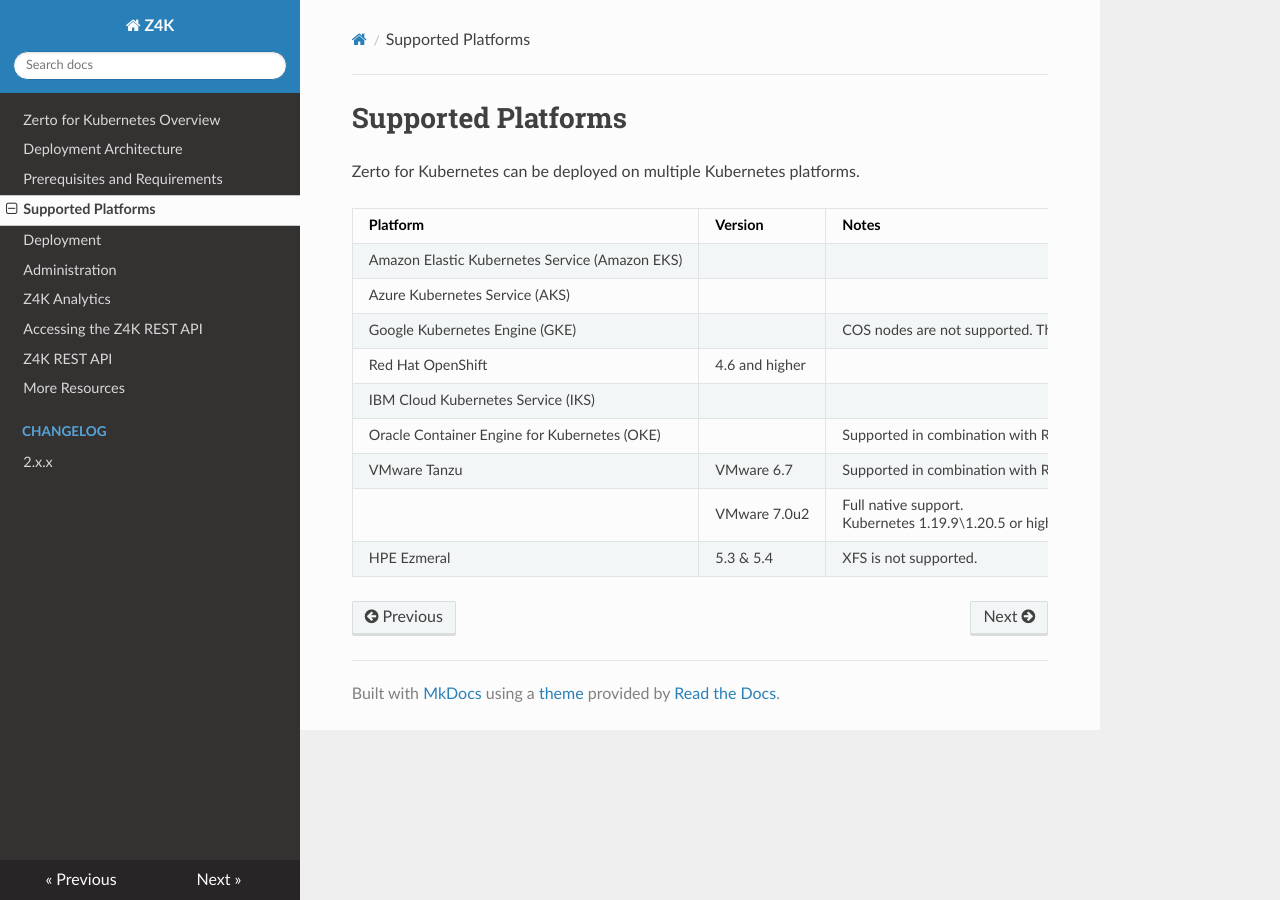
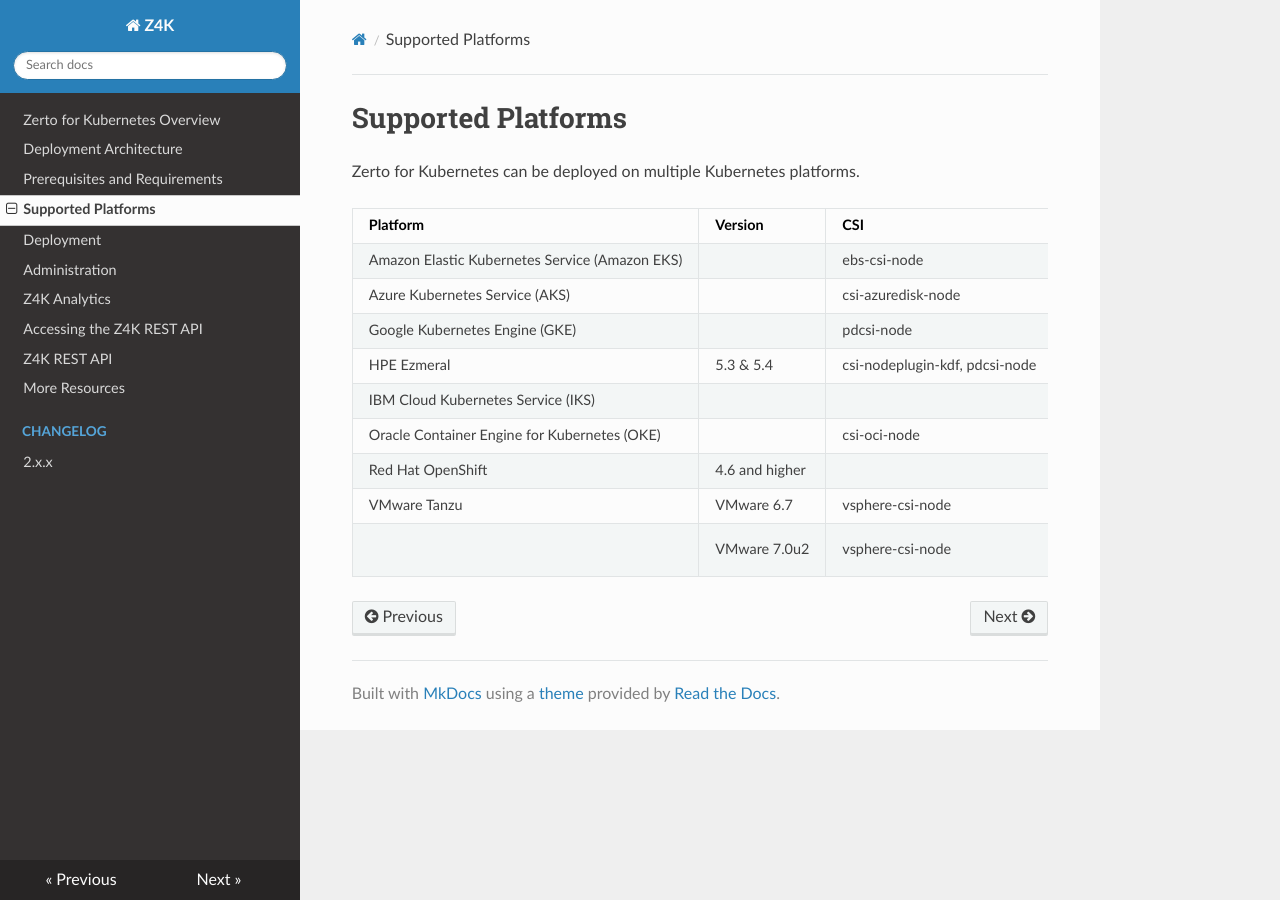
Before and after one commit to ZertoPublic/Z4K, an MkDocs documentation site: the page built from docs/SupportedPlatforms.md, in a window 1280 px wide. Built offline with MkDocs 1.6.1, drawn with Linux system fonts in a browser that asks for light colours.

Commit message:
Update SupportedPlatforms.md

```diff
--- a/docs/SupportedPlatforms.md
+++ b/docs/SupportedPlatforms.md
@@ -2,14 +2,14 @@
 
 Zerto for Kubernetes can be deployed on multiple Kubernetes platforms.
 
-| Platform                             | Version  |Notes |
-| ------------------------------------ |--|------ |
-| Amazon Elastic Kubernetes Service (Amazon EKS)|  |    |
-| Azure Kubernetes Service (AKS)|   |    |
-| Google Kubernetes Engine (GKE)|    | COS nodes are not supported. Therefore, Autopilot deployment is not supported.|  |
+| Platform                             | Version  |  CSI| Notes |
+| ------------------------------------ |--|--- |--- |
+| Amazon Elastic Kubernetes Service (Amazon EKS)|  | ebs-csi-node |   |
+| Azure Kubernetes Service (AKS)|   |  csi-azuredisk-node   |  |
+| Google Kubernetes Engine (GKE)|   | pdcsi-node | COS nodes are not supported. Therefore, Autopilot deployment is not supported.|  |
+| HPE Ezmeral | 5.3 & 5.4 |csi-nodeplugin-kdf, pdcsi-node| XFS is not supported. |
+| IBM Cloud Kubernetes Service (IKS) |  |    |
+| Oracle Container Engine for Kubernetes (OKE) |   |csi-oci-node |Supported in combination with Rook. |
 | Red Hat OpenShift | 4.6 and higher  | |  |
-| IBM Cloud Kubernetes Service (IKS) |  |    |
-| Oracle Container Engine for Kubernetes (OKE) |   |Supported in combination with Rook. |
-| VMware Tanzu  | VMware 6.7 | Supported in combination with Rook. |
-|   | VMware 7.0u2 |Full native support. <br> Kubernetes 1.19.9\1.20.5 or higher (CSI Block device support) on top of Tanzu Kubernetes Grid (TKG) is supported.  ||
-| HPE Ezmeral | 5.3 & 5.4 | XFS is not supported. |
+| VMware Tanzu  | VMware 6.7 | vsphere-csi-node |Supported in combination with Rook. |
+|   | VMware 7.0u2 |vsphere-csi-node |Full native support. <br> Kubernetes 1.19.9\1.20.5 or higher (CSI Block device support) on top of Tanzu Kubernetes Grid (TKG) is supported.  ||
```
